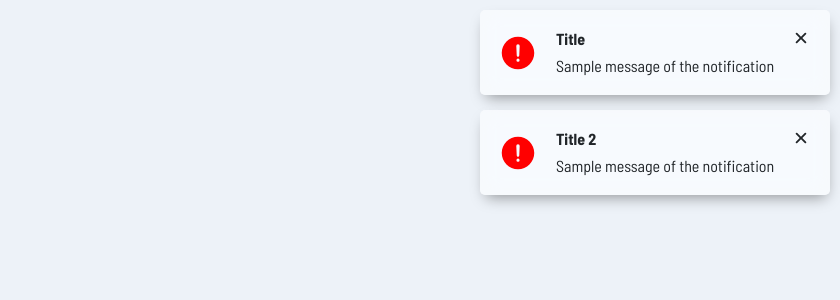
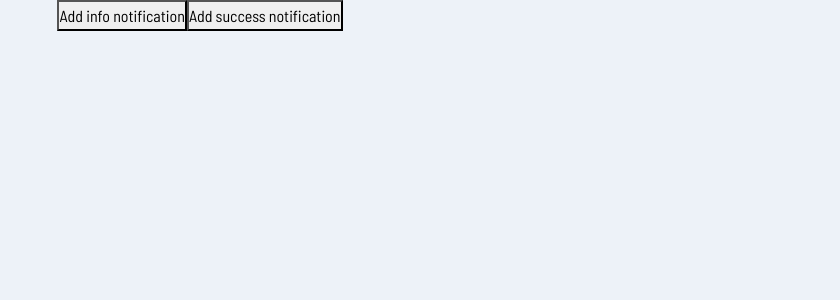
Before and after one commit to kbuczek/react-beginner-projects, a React (Create React App) app: page /notification in a window 1280 px wide. Shown: the top 300 px of the page, without its empty margins (440-1280 px from the left). Built offline with nearby package versions, Linux system fonts and the light colour scheme.

Commit message:
notifications

```diff
--- a/src/App.js
+++ b/src/App.js
@@ -16,7 +16,7 @@ import Menu from "./Projects/Menu/Menu";
 import Tabs from "./Projects/Tabs/Index";
 import GridDragAndDrop from "./Projects/GridDragAndDrop";
 import griddndData from "./Projects/GridDragAndDrop/data/segregators.js";
-import NotificationContainer from "./Projects/Notification/NotificationContainer";
+import Notification from "./Projects/Notification/Index.tsx";
 
 import Link1 from "./Projects/Navbar2/pages/Link1";
 import Link2 from "./Projects/Navbar2/pages/Link2";
@@ -44,7 +44,7 @@ function App() {
             <GridDragAndDrop data={griddndData} />
           </Route>
           <Route exact path="/notification">
-            <NotificationContainer position="top-right" />
+            <Notification />
           </Route>
           <Route exact path="/memory-game">
             <MemoryGame />
--- /dev/null
+++ b/src/Projects/Notification/Index.tsx
@@ -0,0 +1,42 @@
+import React, { useState } from "react";
+import NotificationContainer from "./NotificationContainer";
+
+const Index = () => {
+  const [newNotification, setNewNotification] = useState({
+    title: "",
+    message: "",
+    type: "",
+    timeShown: 1,
+  });
+
+  const handleClickInfo = () => {
+    setNewNotification({
+      title: "Title",
+      message: "This is my very long message",
+      type: "info",
+      timeShown: 3,
+    });
+  };
+
+  const handleClickSuccess = () => {
+    setNewNotification({
+      title: "Title",
+      message: "This is my very long message",
+      type: "success",
+      timeShown: 3,
+    });
+  };
+
+  return (
+    <main>
+      <button onClick={handleClickInfo}>Add info notification</button>
+      <button onClick={handleClickSuccess}>Add success notification</button>
+      <NotificationContainer
+        position="top-right"
+        newNotification={newNotification}
+      />
+    </main>
+  );
+};
+
+export default Index;
--- a/src/Projects/Notification/Notification.tsx
+++ b/src/Projects/Notification/Notification.tsx
@@ -1,4 +1,4 @@
-import React from "react";
+import React, { useState, useEffect } from "react";
 import {
   IoInformationCircle,
   IoCheckmarkCircle,
@@ -9,27 +9,54 @@ import {
 import "./notification.css";
 
 interface Notification {
+  id: number;
   title?: string;
   message?: string;
   type?: string;
+  timeShown?: number;
+  deleteNotification: Function;
 }
 
 const Notification: React.FunctionComponent<Notification> = ({
+  id = -1,
   title = "",
   message = "",
   type = "info",
+  timeShown = 3,
+  deleteNotification,
 }) => {
+  const [time, setTime] = useState(timeShown);
+
+  // useEffect(() => {
+  //   setTimeout(() => {
+  //     deleteNotification(id);
+  //   }, timeShown * 1000);
+  // }, []);
+
+  const displayIcon = () => {
+    console.log(type);
+    switch (type) {
+      case "info":
+        return <IoInformationCircle color="blue" size={40} />;
+      case "success":
+        return <IoCheckmarkCircle color="green" size={40} />;
+    }
+  };
+
   return (
     <div className="notification">
-      <div className="notification-icon">
-        <IoAlertCircle color="red" size={40} />
-      </div>
+      <div className="notification-icon">{displayIcon()}</div>
       <div className="notification-text">
         <div className="notification-text-title">{title}</div>
         <div className="notification-text-message">{message}</div>
       </div>
       <div className="notification-close">
-        <IoClose size={20} />
+        <IoClose
+          size={20}
+          onClick={() => {
+            deleteNotification(id);
+          }}
+        />
       </div>
     </div>
   );
--- a/src/Projects/Notification/NotificationContainer.tsx
+++ b/src/Projects/Notification/NotificationContainer.tsx
@@ -1,22 +1,76 @@
-import React from "react";
+import React, { useState, useEffect } from "react";
 import Notification from "./Notification";
 import "./notificationContainer.css";
 
 interface NotificationContainer {
   position: string;
+  newNotification: {
+    title: string;
+    message: string;
+    type?: string;
+    timeShown?: number;
+  };
 }
 
-const NotificationContainer = ({ position = "top-right" }) => {
+const NotificationContainer = ({
+  position = "top-right",
+  newNotification = { title: "", message: "", type: "", timeShown: 0 },
+}) => {
+  const [notificationList, setNotificationList] = useState<NLInterface[]>([]);
+
+  interface NLInterface {
+    id: number;
+    title: string;
+    message: string;
+    type: string;
+    timeShown: number;
+  }
+
+  useEffect(() => {
+    addNotification();
+  }, [newNotification]);
+
+  const addNotification = () => {
+    let notifListLength = notificationList.length;
+    console.log(notifListLength);
+    console.log(newNotification.type);
+
+    if (newNotification.title !== "") {
+      setNotificationList((prev) => [
+        {
+          id: notifListLength,
+          title: newNotification.title,
+          message: newNotification.message,
+          type: newNotification.type,
+          timeShown: newNotification.timeShown,
+        },
+        ...prev,
+      ]);
+    }
+  };
+
+  const deleteNotification = (id: number) => {
+    const newNotificationList = notificationList.filter(
+      (item) => item.id !== id
+    );
+    setNotificationList(newNotificationList);
+  };
+
   return (
     <div className="notificationContainer" data-position={position}>
-      <Notification
-        title="Title"
-        message="Sample message of the notification"
-      />
-      <Notification
-        title="Title 2"
-        message="Sample message of the notification "
-      />
+      {notificationList?.map(({ id, title, message, type, timeShown }) => {
+        return (
+          <Notification
+            key={id}
+            id={id}
+            title={title}
+            message={message}
+            type={type}
+            timeShown={timeShown}
+            deleteNotification={deleteNotification}
+          />
+        );
+      })}
     </div>
   );
 };
--- a/src/Projects/Notification/notification.css
+++ b/src/Projects/Notification/notification.css
@@ -8,7 +8,7 @@
   box-shadow: 1px 7px 14px -5px rgba(0, 0, 0, 0.4);
   /* margin: 10px; */
   padding: 10px;
-  background: rgba(255, 255, 255, 0.6);
+  background: rgba(255, 255, 255, 0.8);
   backdrop-filter: saturate(180%) blur(10px);
 }
 
```
